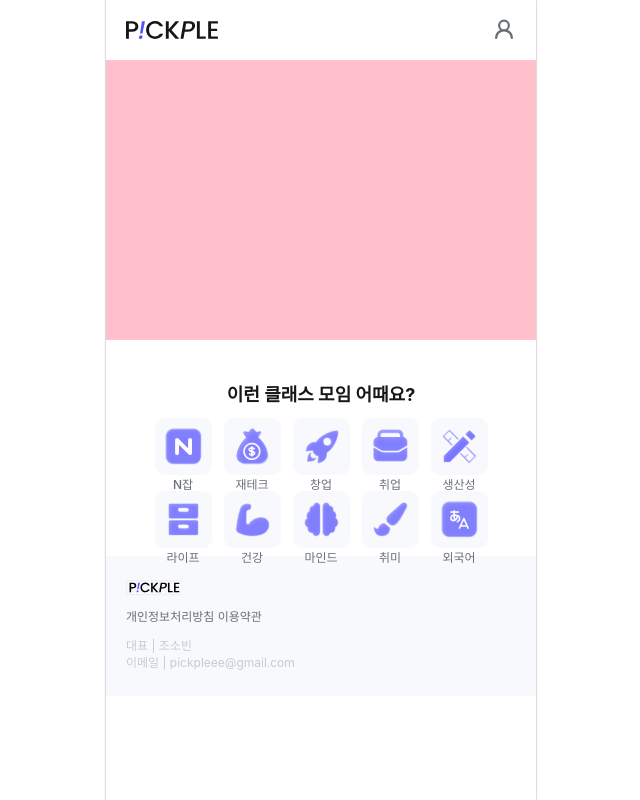
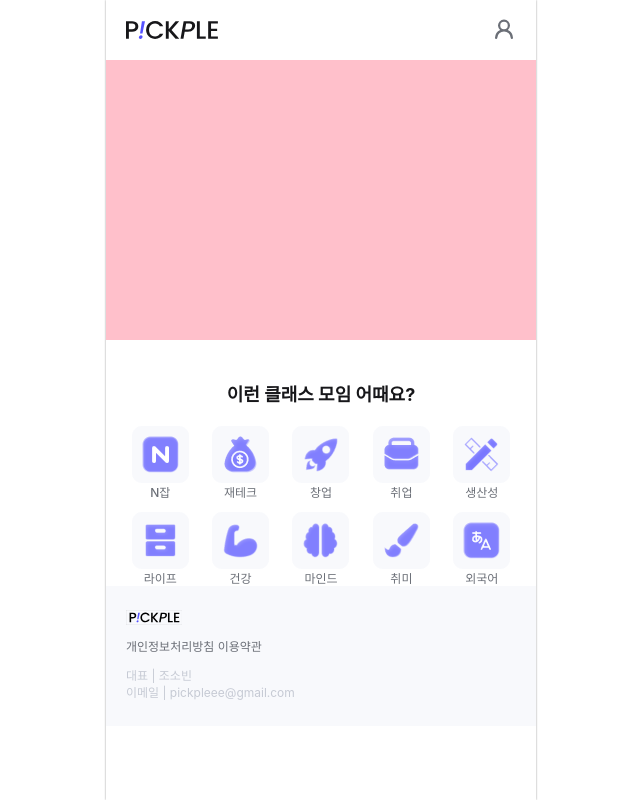
Before and after one commit to PICK-PLE/PICKPLE-client, a React (Vite) app: page / in a window 1280 px wide. Shown: the whole page, without its empty margins (319-959 px from the left). Built offline with nearby package versions, Linux system fonts and the light colour scheme; a web font is replaced by a local one.

Commit message:
feat: display: grid로 변경

```diff
--- a/src/pages/home/page/Home/Home.style.ts
+++ b/src/pages/home/page/Home/Home.style.ts
@@ -19,21 +19,16 @@ export const titleStyle = (theme: Theme) => css`
   ${theme.font['head03-b-18']}
 `;
 
-export const categoryWrapper = css`
-  ${flexGenerator('column', 'center', 'flex-start')};
-  gap: 1.6rem;
-`;
-
 export const categoryStyle = css`
-  ${flexGenerator()};
+  display: grid;
+  grid-template-columns: repeat(5, auto);
+  padding: 0 2rem;
   width: 100%;
   gap: 1.2rem;
 `;
 
 export const iconStyle = css`
   ${flexGenerator('column')};
-  width: 5.7rem;
-  height: 5.7rem;
 
   cursor: pointer;
 `;
--- a/src/pages/home/page/Home/Home.tsx
+++ b/src/pages/home/page/Home/Home.tsx
@@ -2,7 +2,6 @@ import { LogoHeader } from '@components';
 import {
   categoryContainer,
   categoryStyle,
-  categoryWrapper,
   homeBannerStyle,
   titleStyle,
   iconStyle,
@@ -26,25 +25,14 @@ const Home = () => {
         <div css={homeBannerStyle}></div>
         <div css={categoryContainer}>
           <p css={titleStyle}>이런 클래스 모임 어때요?</p>
-          <div css={categoryWrapper}>
-            {/* 첫 번째 줄: 첫 5개의 아이콘 */}
+
           <div css={categoryStyle}>
-              {categories.slice(0, 5).map((category, index) => (
+            {categories.map((category, index) => (
               <div key={index} css={iconStyle}>
                 <img src={category.icon} alt={`icon-${index}`} />
                 <p css={iconNameStyle}>{category.name}</p>
               </div>
             ))}
-            </div>
-            {/* 두 번째 줄: 다음 5개의 아이콘 */}
-            <div css={categoryStyle}>
-              {categories.slice(5, 10).map((category, index) => (
-                <div key={index + 5} css={iconStyle}>
-                  <img src={category.icon} alt={`icon-${index + 5}`} />
-                  <p css={iconNameStyle}>{category.name}</p>
-                </div>
-              ))}
-            </div>
           </div>
         </div>
         <Footer />
```
Lines whose indentation alone changed are shown as unchanged.
